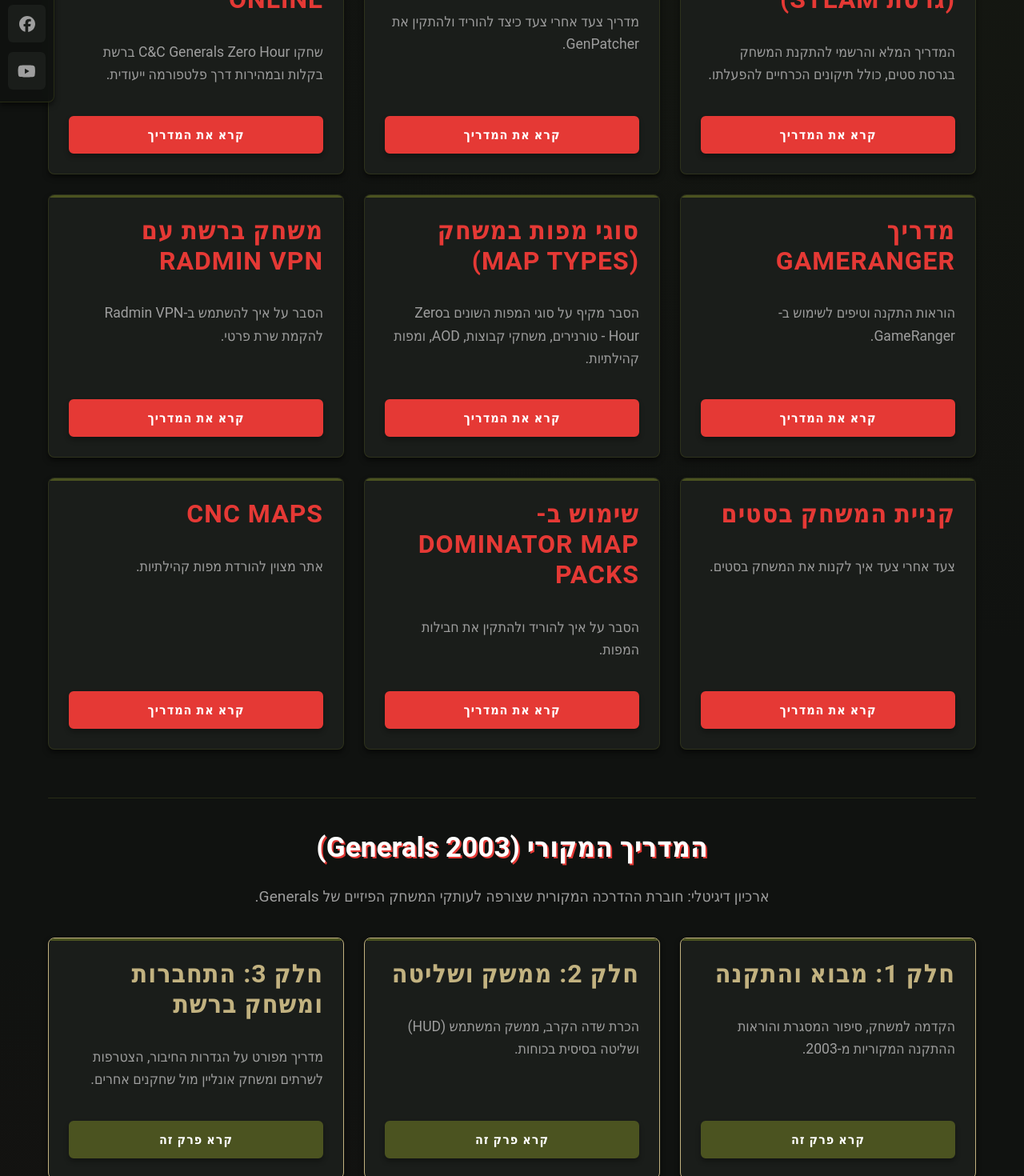
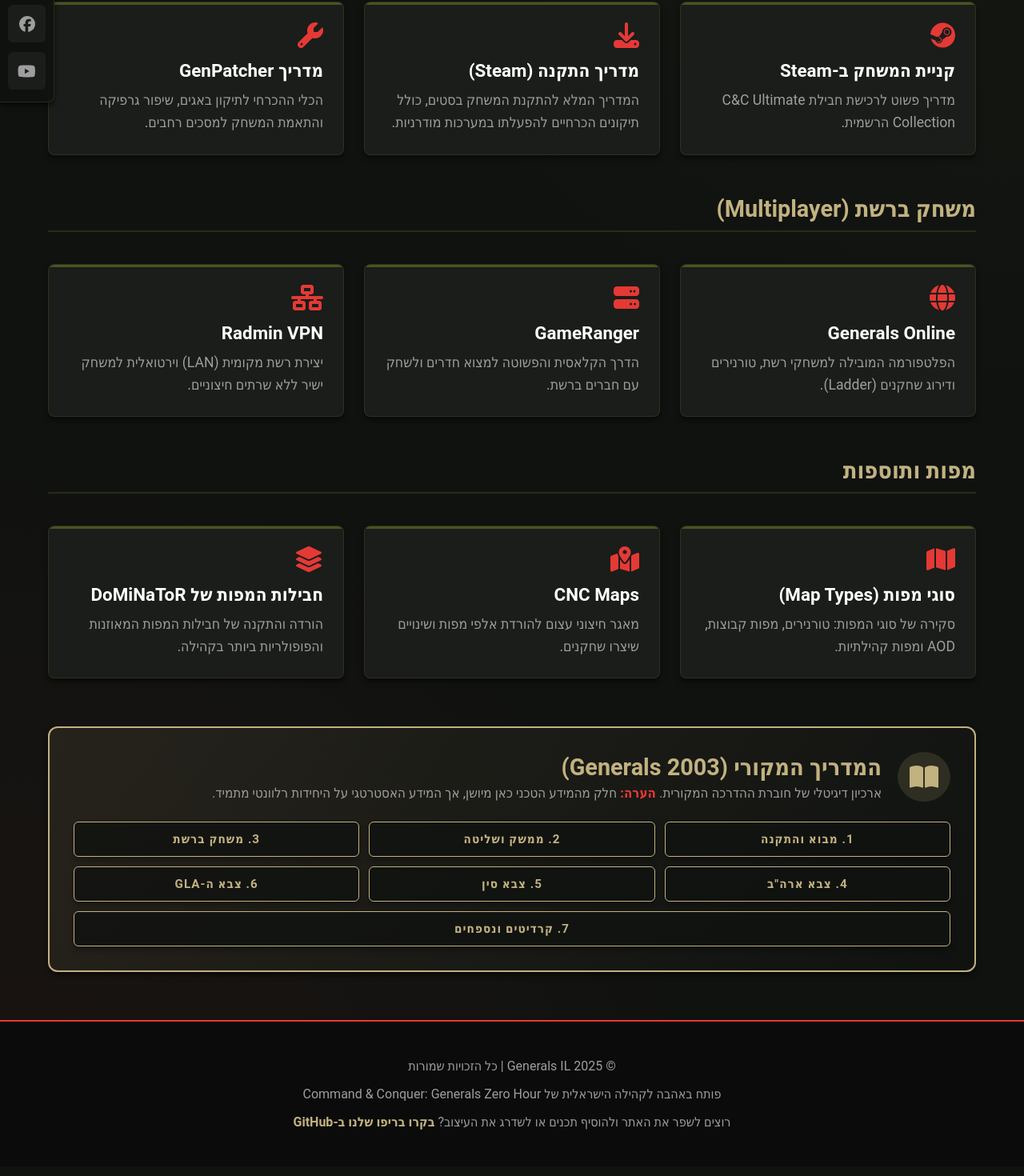
Before and after one commit to DevGeniusCode/generals-il, a React (Vite) app: page /guides in a window 1280 px wide. Shown: the part 400-1870 px from the top of the page at 80% size. Built offline with nearby package versions, Linux system fonts and the light colour scheme.

Commit message:
feat: enhance guides section with new categories, improved layout, and updated content

```diff
--- a/src/data/guides.json
+++ b/src/data/guides.json
@@ -1,97 +1,106 @@
 [
   {
-    "title": "מדריך התקנה ראשי (גרסת Steam)",
-    "description": "המדריך המלא והרשמי להתקנת המשחק בגרסת סטים, כולל תיקונים הכרחיים להפעלתו.",
+    "title": "מדריך התקנה (Steam)",
+    "description": "המדריך המלא להתקנת המשחק בסטים, כולל תיקונים הכרחיים להפעלתו במערכות מודרניות.",
     "guideName": "steam-installation-main",
-    "category": "general"
+    "category": "general",
+    "subCategory": "technical"
   },
   {
     "title": "מדריך GenPatcher",
-    "description": "מדריך צעד אחרי צעד כיצד להוריד ולהתקין את GenPatcher.",
+    "description": "הכלי ההכרחי לתיקון באגים, שיפור גרפיקה והתאמת המשחק למסכים רחבים.",
     "guideName": "genpatcher",
-    "category": "general"
+    "category": "general",
+    "subCategory": "technical"
   },
   {
-    "title": "מדריך Generals Online",
-    "description": "שחקו C&C Generals Zero Hour ברשת בקלות ובמהירות דרך פלטפורמה ייעודית.",
-    "guideName": "generals-online",
-    "category": "general"
+    "title": "קניית המשחק ב-Steam",
+    "description": "מדריך פשוט לרכישת חבילת C&C Ultimate Collection הרשמית.",
+    "guideName": "steam",
+    "category": "general",
+    "subCategory": "technical"
   },
   {
-    "title": "מדריך GameRanger",
-    "description": "הוראות התקנה וטיפים לשימוש ב-GameRanger.",
-    "guideName": "gameranger",
-    "category": "general"
+    "title": "Generals Online",
+    "description": "הפלטפורמה המובילה למשחקי רשת, טורנירים ודירוג שחקנים (Ladder).",
+    "guideName": "generals-online",
+    "category": "general",
+    "subCategory": "multiplayer"
   },
   {
-    "title": "סוגי מפות במשחק (Map Types)",
-    "description": "הסבר מקיף על סוגי המפות השונים בZero Hour - טורנירים, משחקי קבוצות, AOD, ומפות קהילתיות.",
-    "guideName": "map-types",
-    "category": "general"
+    "title": "GameRanger",
+    "description": "הדרך הקלאסית והפשוטה למצוא חדרים ולשחק עם חברים ברשת.",
+    "guideName": "gameranger",
+    "category": "general",
+    "subCategory": "multiplayer"
   },
   {
-    "title": "משחק ברשת עם Radmin VPN",
-    "description": "הסבר על איך להשתמש ב-Radmin VPN להקמת שרת פרטי.",
+    "title": "Radmin VPN",
+    "description": "יצירת רשת מקומית (LAN) וירטואלית למשחק ישיר ללא שרתים חיצוניים.",
     "guideName": "radmin-vpn",
-    "category": "general"
+    "category": "general",
+    "subCategory": "multiplayer"
   },
   {
-    "title": "קניית המשחק בסטים",
-    "description": "צעד אחרי צעד איך לקנות את המשחק בסטים.",
-    "guideName": "steam",
-    "category": "general"
+    "title": "סוגי מפות (Map Types)",
+    "description": "סקירה של סוגי המפות: טורנירים, מפות קבוצות, AOD ומפות קהילתיות.",
+    "guideName": "map-types",
+    "category": "general",
+    "subCategory": "maps"
   },
   {
-    "title": "שימוש ב-DoMiNaToR Map Packs",
-    "description": "הסבר על איך להוריד ולהתקין את חבילות המפות.",
+    "title": "חבילות המפות של DoMiNaToR",
+    "description": "הורדה והתקנה של חבילות המפות המאוזנות והפופולריות ביותר בקהילה.",
     "guideName": "dominators",
-    "category": "general"
+    "category": "general",
+    "subCategory": "maps"
   },
   {
     "title": "CNC Maps",
-    "description": "אתר מצוין להורדת מפות קהילתיות.",
+    "description": "מאגר חיצוני עצום להורדת אלפי מפות ושינויים שיצרו שחקנים.",
     "guideName": "cnc-maps",
-    "category": "general"
+    "category": "general",
+    "subCategory": "maps"
   },
   {
-    "title": "חלק 1: מבוא והתקנה",
-    "description": "הקדמה למשחק, סיפור המסגרת והוראות ההתקנה המקוריות מ-2003.",
+    "title": "1. מבוא והתקנה",
+    "description": "הקדמה וסיפור המסגרת.",
     "guideName": "manual-part1-tech",
     "category": "manual"
   },
   {
-    "title": "חלק 2: ממשק ושליטה",
-    "description": "הכרת שדה הקרב, ממשק המשתמש (HUD) ושליטה בסיסית בכוחות.",
+    "title": "2. ממשק ושליטה",
+    "description": "הכרת ה-HUD ושליטה בכוחות.",
     "guideName": "manual-part2-controls",
     "category": "manual"
   },
   {
-    "title": "חלק 3: התחברות ומשחק ברשת",
-    "description": "מדריך מפורט על הגדרות החיבור, הצטרפות לשרתים ומשחק אונליין מול שחקנים אחרים.",
+    "title": "3. משחק ברשת",
+    "description": "הגדרות חיבור ושרתים.",
     "guideName": "manual-part3-network",
     "category": "manual"
   },
   {
-    "title": "חלק 4: צבא ארה\"ב (USA)",
-    "description": "פירוט מלא על יחידות, מבנים וטקטיקות של צבא ארצות הברית.",
+    "title": "4. צבא ארה\"ב (USA)",
+    "description": "יחידות וטקטיקות ארה\"ב.",
     "guideName": "manual-part4-usa",
     "category": "manual"
   },
   {
-    "title": "חלק 5: צבא סין (China)",
-    "description": "פירוט מלא על יחידות, מבנים וטקטיקות של צבא סין.",
+    "title": "5. צבא סין (China)",
+    "description": "יחידות וטקטיקות סין.",
     "guideName": "manual-part5-china",
     "category": "manual"
   },
   {
-    "title": "חלק 6: צבא ה-GLA",
-    "description": "פירוט מלא על יחידות, מבנים וטקטיקות של צבא השחרור העולמי.",
+    "title": "6. צבא ה-GLA",
+    "description": "יחידות וטקטיקות ה-GLA.",
     "guideName": "manual-part6-gla",
     "category": "manual"
   },
   {
-    "title": "חלק 7: קרדיטים ונספחים",
-    "description": "רשימת הקרדיטים המקורית של מפתחי המשחק ב-EA Pacific.",
+    "title": "7. קרדיטים",
+    "description": "יוצרי המשחק המקורי.",
     "guideName": "manual-part7-credits",
     "category": "manual"
   }
--- a/src/main.css
+++ b/src/main.css
@@ -1038,3 +1038,150 @@
     backdrop-filter: blur(12px);
     box-shadow: 0 4px 15px rgba(0, 0, 0, 0.8); /* Stronger shadow to pop out */
 }
+
+/* =========================================
+   GUIDES PAGE ENHANCEMENTS (Categories & Interactive Cards)
+   ========================================= */
+
+.guide-category-section {
+    margin-bottom: 50px;
+}
+
+.category-title {
+    color: var(--accent-desert);
+    border-bottom: 2px solid var(--border-subtle);
+    padding-bottom: 10px;
+    margin-bottom: 25px;
+    font-size: 1.8rem;
+}
+
+/* Make the whole card clickable */
+.interactive-card {
+    text-decoration: none;
+    color: inherit;
+    display: flex;
+    flex-direction: column;
+    align-items: flex-start;
+    padding: 25px;
+    background-color: var(--bg-card);
+    border: 1px solid var(--border-subtle);
+    border-radius: 8px;
+    transition: var(--transition-smooth);
+    box-shadow: var(--shadow-base);
+    cursor: pointer;
+}
+
+/* Hover effects for interactive cards */
+.interactive-card:hover {
+    transform: translateY(-6px);
+    background-color: var(--bg-card-hover);
+    border-color: var(--accent-red);
+    box-shadow: 0 8px 15px rgba(229, 57, 53, 0.2);
+}
+
+.card-icon-wrapper {
+    color: var(--accent-red);
+    margin-bottom: 15px;
+    transition: var(--transition-fast);
+}
+
+.interactive-card:hover .card-icon-wrapper {
+    color: var(--accent-red-hover);
+    transform: scale(1.1);
+}
+
+.interactive-card h3 {
+    margin: 0 0 10px 0;
+    color: var(--text-heading);
+    font-size: 1.4rem;
+}
+
+/* Text Clamping: Limits descriptions to 2 lines and adds ellipses (...) */
+.line-clamp-2 {
+    display: -webkit-box;
+    -webkit-line-clamp: 2;
+    -webkit-box-orient: vertical;
+    overflow: hidden;
+    color: var(--text-muted);
+    margin: 0;
+    line-height: 1.5;
+}
+
+/* =========================================
+   LEGACY 2003 MANUAL BANNER
+   ========================================= */
+
+.legacy-banner {
+    background: linear-gradient(135deg, rgba(194, 178, 128, 0.1) 0%, rgba(16, 18, 16, 0.95) 100%);
+    border: 2px solid var(--accent-desert);
+    border-radius: 12px;
+    padding: 30px;
+    margin-top: 60px;
+    box-shadow: var(--shadow-base);
+}
+
+.legacy-banner-header {
+    display: flex;
+    align-items: center;
+    gap: 20px;
+    margin-bottom: 25px;
+}
+
+.legacy-icon {
+    color: var(--accent-desert);
+    background: rgba(194, 178, 128, 0.15);
+    padding: 15px;
+    border-radius: 50%;
+}
+
+.legacy-text h2 {
+    color: var(--accent-desert);
+    margin: 0 0 5px 0;
+    font-size: 1.8rem;
+}
+
+.legacy-text p {
+    color: var(--text-muted);
+    margin: 0;
+    font-size: 1.05rem;
+}
+
+.legacy-text strong {
+    color: var(--accent-red);
+}
+
+.legacy-banner-buttons {
+    display: flex;
+    flex-wrap: wrap;
+    gap: 12px;
+    justify-content: center;
+}
+
+/* Legacy buttons styling */
+.legacy-btn {
+    flex: 1 1 calc(25% - 12px); /* Attempts to fit 4 buttons per row */
+    min-width: 180px; /* Forces wrapping on smaller screens */
+    background-color: rgba(16, 18, 16, 0.8);
+    border: 1px solid var(--accent-desert);
+    color: var(--accent-desert);
+    font-size: 0.95rem;
+}
+
+.legacy-btn:hover {
+    background-color: var(--accent-desert);
+    color: #000;
+    border-color: var(--accent-desert);
+    box-shadow: 0 0 10px rgba(194, 178, 128, 0.5);
+}
+
+/* Mobile Adjustments */
+@media (max-width: 768px) {
+    .legacy-banner-header {
+        flex-direction: column;
+        text-align: center;
+    }
+
+    .legacy-btn {
+        flex: 1 1 100%; /* Stacks buttons vertically on mobile */
+    }
+}
--- a/src/pages/Guides.jsx
+++ b/src/pages/Guides.jsx
@@ -1,55 +1,106 @@
 // src/pages/Guides.jsx
 import React from 'react';
 import { Link } from 'react-router-dom';
+import { FontAwesomeIcon } from '@fortawesome/react-fontawesome';
+import {
+    faDownload, faWrench, faGlobe, faServer,
+    faNetworkWired, faMap, faMapLocationDot,
+    faLayerGroup, faBookOpen
+} from '@fortawesome/free-solid-svg-icons';
+import { faSteam } from '@fortawesome/free-brands-svg-icons';
 import guidesData from '../data/guides.json';
 
 function Guides() {
-    // Separate guides by category
-    const generalGuides = guidesData.filter(g => g.category !== 'manual');
+    // 1. Define General Guide Categories & Icon Mappings
+    const generalCategories = [
+        {
+            id: 'setup',
+            title: 'רכישה, התקנה וטכני',
+            guides: ['steam', 'steam-installation-main', 'genpatcher'],
+            icons: { 'steam': faSteam, 'steam-installation-main': faDownload, 'genpatcher': faWrench }
+        },
+        {
+            id: 'multiplayer',
+            title: 'משחק ברשת (Multiplayer)',
+            guides: ['generals-online', 'gameranger', 'radmin-vpn'],
+            icons: { 'generals-online': faGlobe, 'gameranger': faServer, 'radmin-vpn': faNetworkWired }
+        },
+        {
+            id: 'maps',
+            title: 'מפות ותוספות',
+            guides: ['map-types', 'cnc-maps', 'dominators'],
+            icons: { 'map-types': faMap, 'cnc-maps': faMapLocationDot, 'dominators': faLayerGroup }
+        }
+    ];
+
+    // 2. Map shortened names for the Legacy Manual buttons
+    const manualShortNames = {
+        'manual-part1-tech': '1. מבוא והתקנה',
+        'manual-part2-controls': '2. ממשק ושליטה',
+        'manual-part3-economy': '3. מבנים וכלכלה',
+        'manual-part4-usa': '4. צבא ארה"ב',
+        'manual-part5-china': '5. צבא סין',
+        'manual-part6-gla': '6. צבא ה-GLA',
+        'manual-part7-credits': '7. קרדיטים ונספחים'
+    };
+
+    // Filter manual guides
     const manualGuides = guidesData.filter(g => g.category === 'manual');
 
     return (
         <div className="guides-page container">
             <h1 className="page-title">מדריכים ומידע טקטי</h1>
             <p className="intro-text">
-                כאן תוכלו למצוא את המדריכים השונים לשימוש בכלים ולשדרוג חווית המשחק.
+                בחרו את הקטגוריה המתאימה כדי לשדרג את חווית המשחק שלכם.
             </p>
 
-            {/* General Guides Section */}
-            <div className="guides-list" style={{ marginBottom: '60px' }}>
-                {generalGuides.map((guide, index) => (
-                    <div key={index} className="guide-card">
-                        <h2>{guide.title}</h2>
-                        <p>{guide.description}</p>
-                        <div className="buttons">
-                            <Link to={`/guides/${guide.guideName}`} className="button guide-button">
-                                קרא את המדריך
-                            </Link>
+            {/* Render General Guide Categories */}
+            <div className="general-guides-container">
+                {generalCategories.map(cat => (
+                    <div key={cat.id} className="guide-category-section">
+                        <h2 className="category-title">{cat.title}</h2>
+                        <div className="guides-list">
+                            {cat.guides.map(guideId => {
+                                const guide = guidesData.find(g => g.guideName === guideId);
+                                if (!guide) return null;
+
+                                return (
+                                    <Link to={`/guides/${guide.guideName}`} key={guideId} className="guide-card interactive-card">
+                                        <div className="card-icon-wrapper">
+                                            <FontAwesomeIcon icon={cat.icons[guideId]} size="2x" />
+                                        </div>
+                                        <h3>{guide.title}</h3>
+                                        <p className="line-clamp-2">{guide.description}</p>
+                                    </Link>
+                                );
+                            })}
                         </div>
                     </div>
                 ))}
             </div>
 
-            {/* Original Manual Section */}
-            <h2 className="page-title" style={{ fontSize: '2.2rem', marginTop: '40px', borderTop: '1px solid var(--border-subtle)', paddingTop: '40px' }}>
-                המדריך המקורי (2003 Generals)
-            </h2>
-            <p className="intro-text">
-                ארכיון דיגיטלי: חוברת ההדרכה המקורית שצורפה לעותקי המשחק הפיזיים של Generals.
-            </p>
+            {/* Legacy 2003 Guide Banner */}
+            <div className="legacy-banner">
+                <div className="legacy-banner-header">
+                    <div className="legacy-icon">
+                        <FontAwesomeIcon icon={faBookOpen} size="2x" />
+                    </div>
+                    <div className="legacy-text">
+                        <h2>המדריך המקורי (Generals 2003)</h2>
+                        <p>
+                            ארכיון דיגיטלי של חוברת ההדרכה המקורית.
+                            <strong> הערה: </strong> חלק מהמידע הטכני כאן מיושן, אך המידע האסטרטגי על היחידות רלוונטי מתמיד.
+                        </p>
+                    </div>
+                </div>
 
-            <div className="guides-list">
-                {manualGuides.map((guide, index) => (
-                    <div key={`manual-${index}`} className="guide-card" style={{ borderColor: '#c2b280' }}>
-                        <h2 style={{ color: '#c2b280' }}>{guide.title}</h2>
-                        <p>{guide.description}</p>
-                        <div className="buttons">
-                            <Link to={`/guides/${guide.guideName}`} className="button guide-button" style={{ backgroundColor: '#4b5320', borderColor: '#4b5320' }}>
-                                קרא פרק זה
-                            </Link>
-                        </div>
-                    </div>
-                ))}
+                <div className="legacy-banner-buttons">
+                    {manualGuides.map(guide => (
+                        <Link to={`/guides/${guide.guideName}`} key={guide.guideName} className="button legacy-btn">
+                            {manualShortNames[guide.guideName] || guide.title}
+                        </Link>
+                    ))}
+                </div>
             </div>
         </div>
     );
```
Also changed, not shown: src/components/GuideViewer.jsx (+0 -8 lines).
